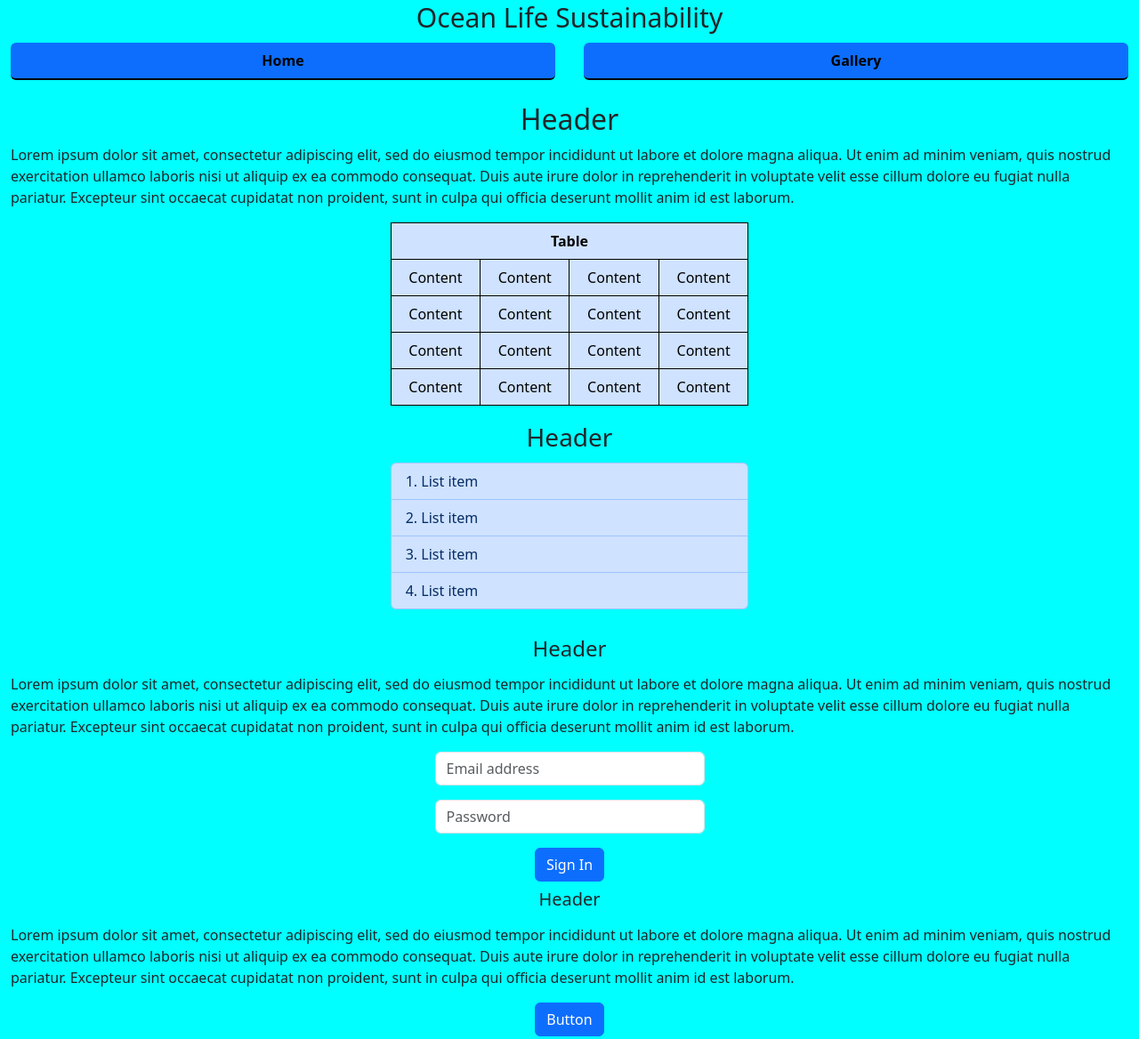
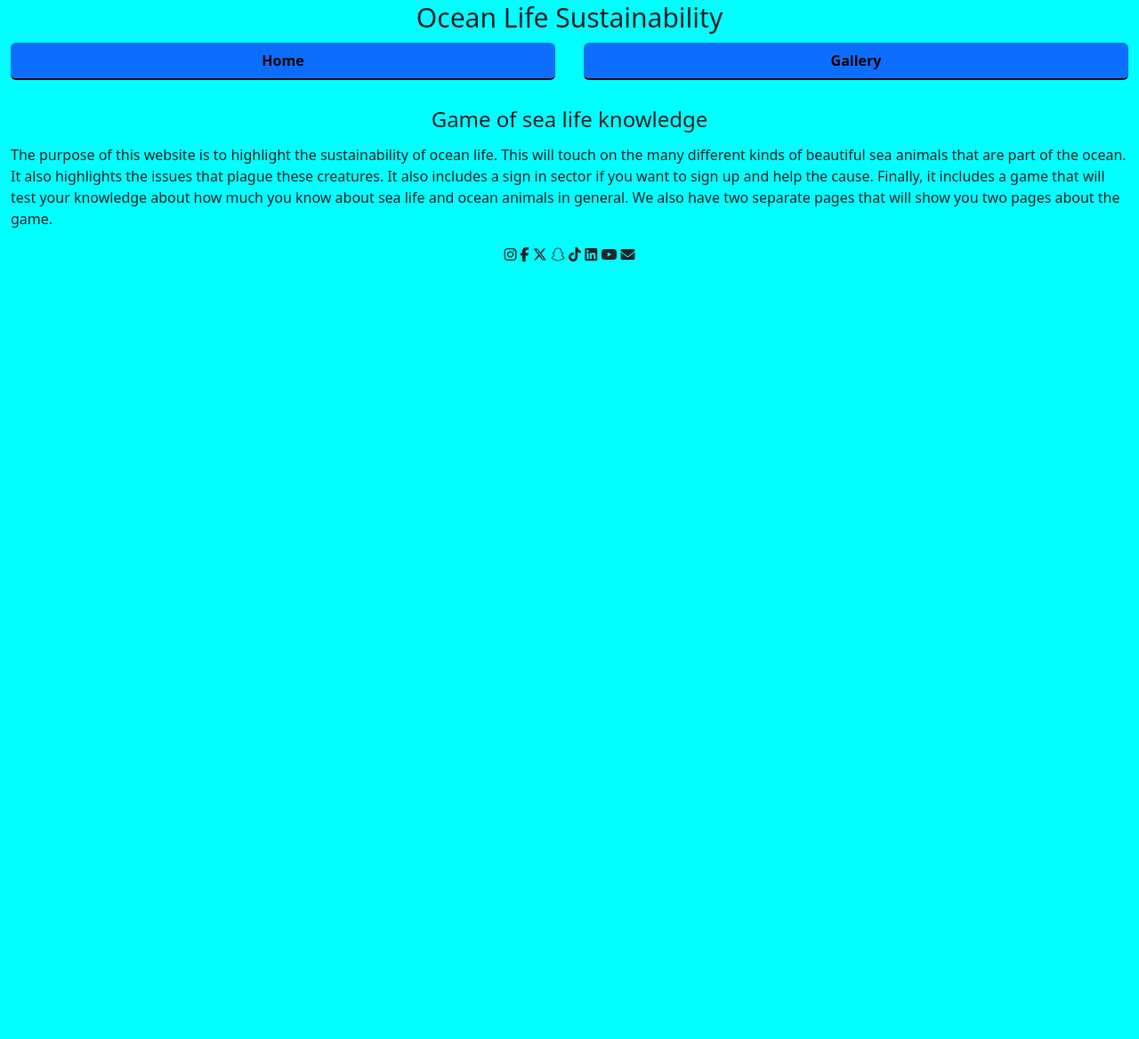
Before and after one commit to TomBrophy101/sustainability, a plain HTML site: page game.html in a window 1280 px wide. Shown: the top 1168 px of the page at 89% size. After the commit the page ends 800 px from the top, so only its background shows below. Drawn offline with nearby package versions, Linux system fonts and the light colour scheme.

Commit message:
update files

```diff
--- a/CSS/game.css
+++ b/CSS/game.css
@@ -16,11 +16,17 @@ table, tr, th, td {
 	h1 {
 		font-size: 0.625rem;
 	}
+	h2 {
+		font-size: 0.5rem;
+	}
 }
 
 @media screen and (min-width: 500px) {
 	h1 {
 		font-size: 1.25rem;
+	}
+	h2 {
+		font-size: 1rem;
 	}
 }
 
@@ -28,4 +34,7 @@ table, tr, th, td {
 	h1 {
 		font-size: 1.875rem;
 	}
+	h2 {
+		font-size: 1.5rem;
+	}
 }
--- a/game.html
+++ b/game.html
@@ -39,120 +39,14 @@
 			<!-- This is the second header -->
 			<div class="position-relative">
 				<div class="position-absolute top-0 start-50 translate-middle">
-					<h2>Header</h2>
+					<h2>Game of sea life knowledge</h2>
 				</div>
 				<br>
 			</div>
-			<!-- This is the first paragraph -->
+			<!-- This is the paragraph -->
 			<div class="row">
-				<p>Lorem ipsum dolor sit amet, consectetur adipiscing elit, sed do eiusmod tempor incididunt ut labore et dolore magna aliqua. Ut enim ad minim veniam, quis nostrud exercitation ullamco laboris nisi ut aliquip ex ea commodo consequat. Duis aute irure dolor in reprehenderit in voluptate velit esse cillum dolore eu fugiat nulla pariatur. Excepteur sint occaecat cupidatat non proident, sunt in culpa qui officia deserunt mollit anim id est laborum.</p>
+				<p>The purpose of this website is to highlight the sustainability of ocean life. This will touch on the many different kinds of beautiful sea animals that are part of the ocean. It also highlights the issues that plague these creatures. It also includes a sign in sector if you want to sign up and help the cause. Finally, it includes a game that will test your knowledge about how much you know about sea life and ocean animals in general. We also have two separate pages that will show you two pages about the game.</p>
 			</div>
-			<!-- This is the table -->
-			<div class="row">
-				<div class="col-sm-3"></div>
-				<div class="col-sm-1"></div>
-				<div class="col-sm-4">
-					<table class="table table-bordered table-primary">
-						<thead>
-							<tr>
-								<th colspan="4" scope="col" class="text-center">Table</th>
-							</tr>
-						</thead>
-						<tbody>
-							<tr>
-								<td class="text-center">Content</td>
-								<td class="text-center">Content</td>
-								<td class="text-center">Content</td>
-								<td class="text-center">Content</td>
-							</tr>
-							<tr>
-								<td class="text-center">Content</td>
-								<td class="text-center">Content</td>
-								<td class="text-center">Content</td>
-								<td class="text-center">Content</td>
-							</tr>
-							<tr>
-								<td class="text-center">Content</td>
-								<td class="text-center">Content</td>
-								<td class="text-center">Content</td>
-								<td class="text-center">Content</td>
-							</tr>
-							<tr>
-								<td class="text-center">Content</td>
-								<td class="text-center">Content</td>
-								<td class="text-center">Content</td>
-								<td class="text-center">Content</td>
-							</tr>
-						<tbody>
-					</table>
-				</div>
-			</div>
-			<br>
-			<!-- This is the third header -->
-			<div class="position-relative">
-				<div class="position-absolute top-0 start-50 translate-middle">
-					<h3>Header</h3>
-				</div>
-				<br>
-			</div>
-			<!-- This is the list and it's items -->
-			<div class="row">
-				<div class="col-sm-3"></div>
-				<div class="col-sm-1"></div>
-				<div class="col-sm-4">
-					<ul class="list-group list-group-numbered">
-						<li class="list-group-item list-group-item-primary">List item</li>
-						<li class="list-group-item list-group-item-primary">List item</li>
-						<li class="list-group-item list-group-item-primary">List item</li>
-						<li class="list-group-item list-group-item-primary">List item</li>
-					</ul>
-				</div>
-			</div>
-			<br>
-			<br>
-			<!-- This is the fourth header-->
-			<div class="position-relative">
-				<div class="position-absolute top-0 start-50 translate-middle">
-					<h4>Header</h4>
-				</div>
-				<br>
-			</div>
-			<!-- This is the second paragraph -->
-			<div class="row">
-				<p>Lorem ipsum dolor sit amet, consectetur adipiscing elit, sed do eiusmod tempor incididunt ut labore et dolore magna aliqua. Ut enim ad minim veniam, quis nostrud exercitation ullamco laboris nisi ut aliquip ex ea commodo consequat. Duis aute irure dolor in reprehenderit in voluptate velit esse cillum dolore eu fugiat nulla pariatur. Excepteur sint occaecat cupidatat non proident, sunt in culpa qui officia deserunt mollit anim id est laborum.</p>
-			</div>
-			<!-- This is the inputs -->
-			<div class="container d-flex justify-content-center">
-				<form>
-					<div class="mb-3">
-						<input type="email" class="form-control" placeholder="Email address" aria-label="Email address" size="25" required id="email">
-					</div>
-					<div class="mb-3">
-						<input type="password" class="form-control" placeholder="Password" aria-label="Password" size="25" required id="pwd">
-					</div>
-					<!-- This is the first button -->
-					<div class="col-md-12 text-center">
-						<button class="btn btn-primary" type="submit" value="Sign Up" onclick="signIn()">Sign In</button>
-					</div>
-				</form>
-			</div>
-			<br>
-			<!-- This is the fifth header -->
-			<div class="position-relative">
-				<div class="position-absolute top-0 start-50 translate-middle">
-					<h5>Header</h5>
-				</div>
-				<br>
-			</div>
-			<!-- This is the third paragraph -->
-			<div class="row">
-				<p>Lorem ipsum dolor sit amet, consectetur adipiscing elit, sed do eiusmod tempor incididunt ut labore et dolore magna aliqua. Ut enim ad minim veniam, quis nostrud exercitation ullamco laboris nisi ut aliquip ex ea commodo consequat. Duis aute irure dolor in reprehenderit in voluptate velit esse cillum dolore eu fugiat nulla pariatur. Excepteur sint occaecat cupidatat non proident, sunt in culpa qui officia deserunt mollit anim id est laborum.</p>
-			</div>
-			<!-- This is the second button -->
-			<div class="col-md-12 text-center">
-				<button class="btn btn-primary " type="button">Button</button>
-			</div>
-			<br>
 			<!-- These are the icons -->
 			<div class="icons text-center">
 				<i class="fa fa-instagram"></i>
```
